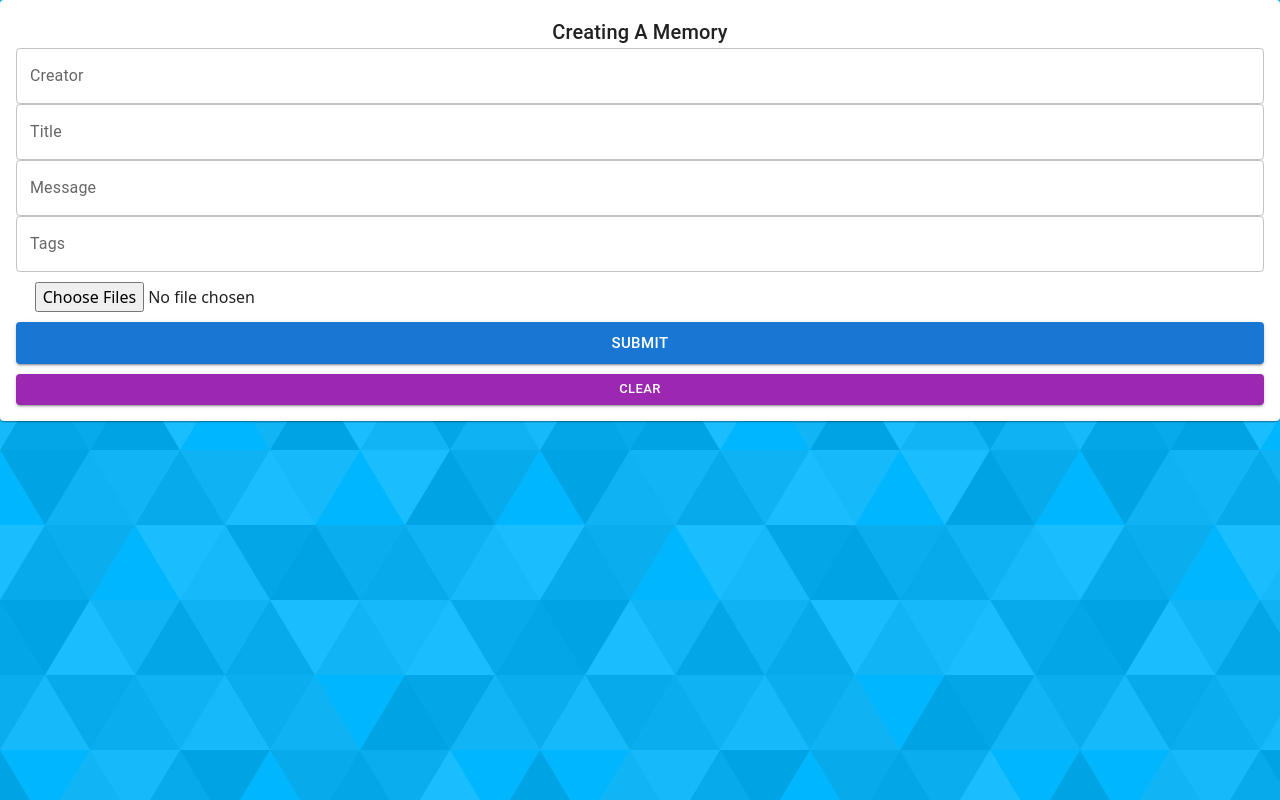
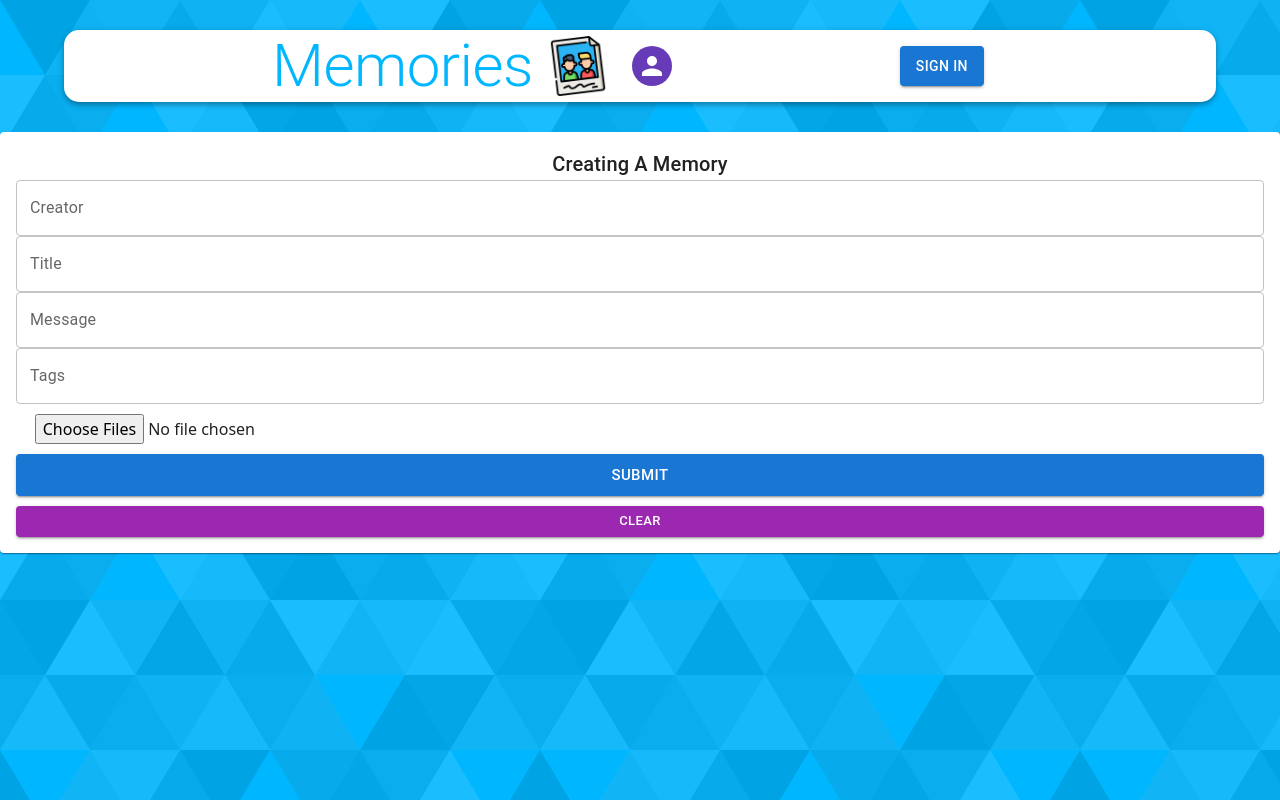
Before and after one commit to anirbank-93/weboconnect-assignment, a Next.js app in the folder client/: page /form in a window 1280 px wide. Built offline with nearby package versions, Linux system fonts and the light colour scheme; no server answers.

Commit message:
layout fix

```diff
--- a/client/src/app/layout.tsx
+++ b/client/src/app/layout.tsx
@@ -2,6 +2,9 @@ import type { Metadata } from "next";
 import localFont from "next/font/local";
 import "./globals.css";
 import ReduxProvider from "@/components/ReduxProvider";
+
+// Components
+import Navbar from "@/components/Navbar/Navbar";
 
 const geistSans = localFont({
   src: "./fonts/GeistVF.woff",
@@ -29,6 +32,7 @@ export default function RootLayout({
       <body
         className={`${geistSans.variable} ${geistMono.variable} antialiased`}
       >
+        <Navbar />
         <ReduxProvider>{children}</ReduxProvider>
       </body>
     </html>
--- a/client/src/app/page.tsx
+++ b/client/src/app/page.tsx
@@ -1,15 +1,13 @@
 "use client";
 
 // Components
-import Navbar from "@/components/Navbar/Navbar";
+import { Toaster } from "react-hot-toast";
 import Main from "@/components/Main";
-import { Toaster } from "react-hot-toast";
 
 export default function Home() {
   return (
     <>
       <Toaster />
-      <Navbar />
       <Main />
     </>
   );
--- a/client/src/components/Navbar/Navbar.tsx
+++ b/client/src/components/Navbar/Navbar.tsx
@@ -1,6 +1,7 @@
 "use client";
 
 import React from "react";
+import { useRouter } from "next/navigation";
 
 // Assets
 import memories from "@/assets/images/memories.png";
@@ -74,6 +75,8 @@ export const LogoutBtn = styled(Button)`
 `;
 
 const Navbar = () => {
+  const Router = useRouter();
+
   const user = {
     result: {
       name: "",
@@ -97,18 +100,18 @@ const Navbar = () => {
                 {user.result.name.charAt(0)}
               </AvatarStyled>
               <UsernameArea variant="h6">{user.result.name}</UsernameArea>
-              <LogoutBtn
+              <Button
                 variant="contained"
-                color="secondary"
-                onClick={() => {}}
+                color="primary"
+                onClick={() => Router.push("/auth")}
               >
-                Logout
-              </LogoutBtn>
+                Sign In
+              </Button>
             </ProfileDivStyled>
           ) : (
-            <Button variant="contained" color="primary">
-              Sign In
-            </Button>
+            <LogoutBtn variant="contained" color="secondary" onClick={() => {}}>
+              Logout
+            </LogoutBtn>
           )}
         </ToolbarStyled>
       </StyledAppBar>
```
Also changed, not shown: client/src/app/auth/page.tsx (added, +16 -0 lines).
